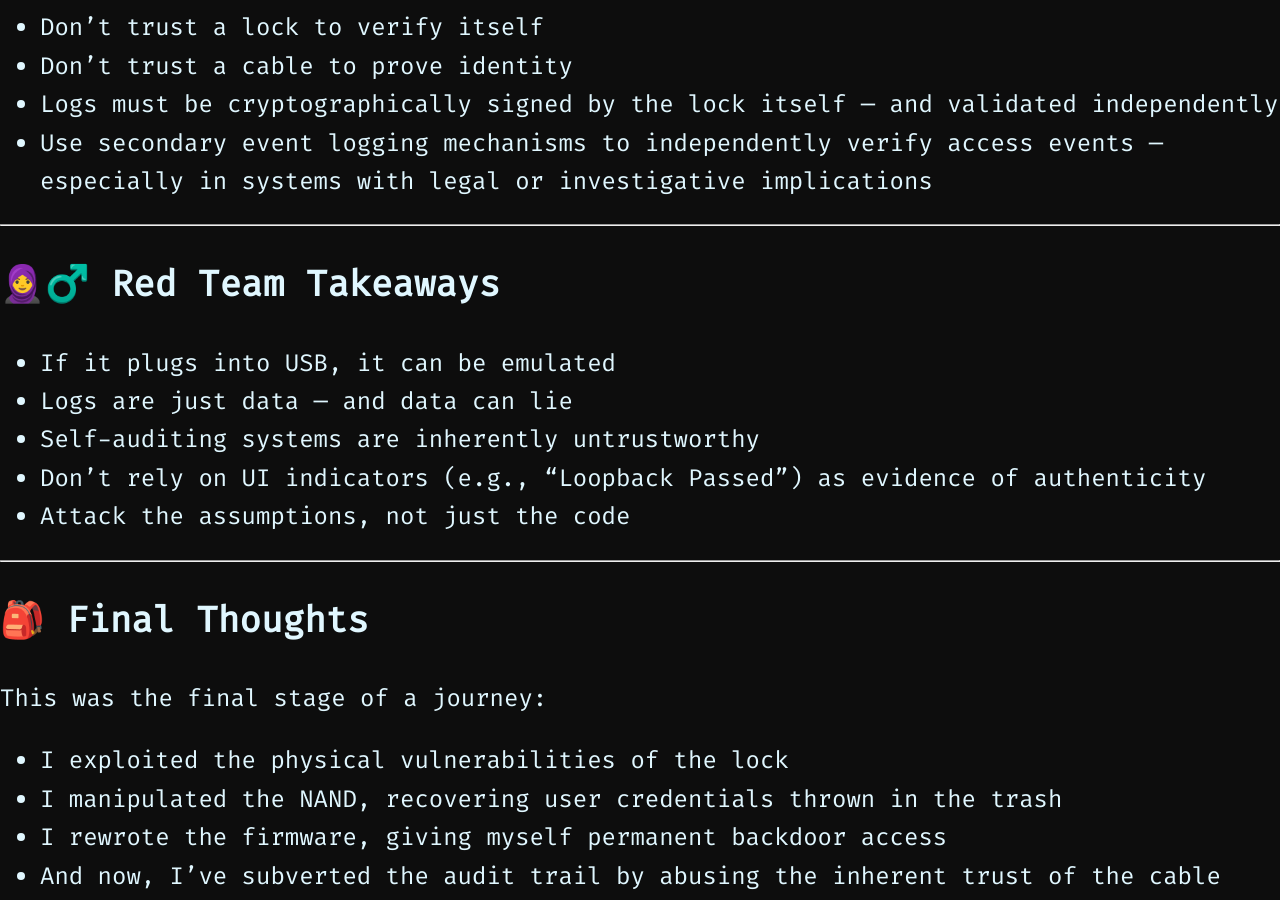
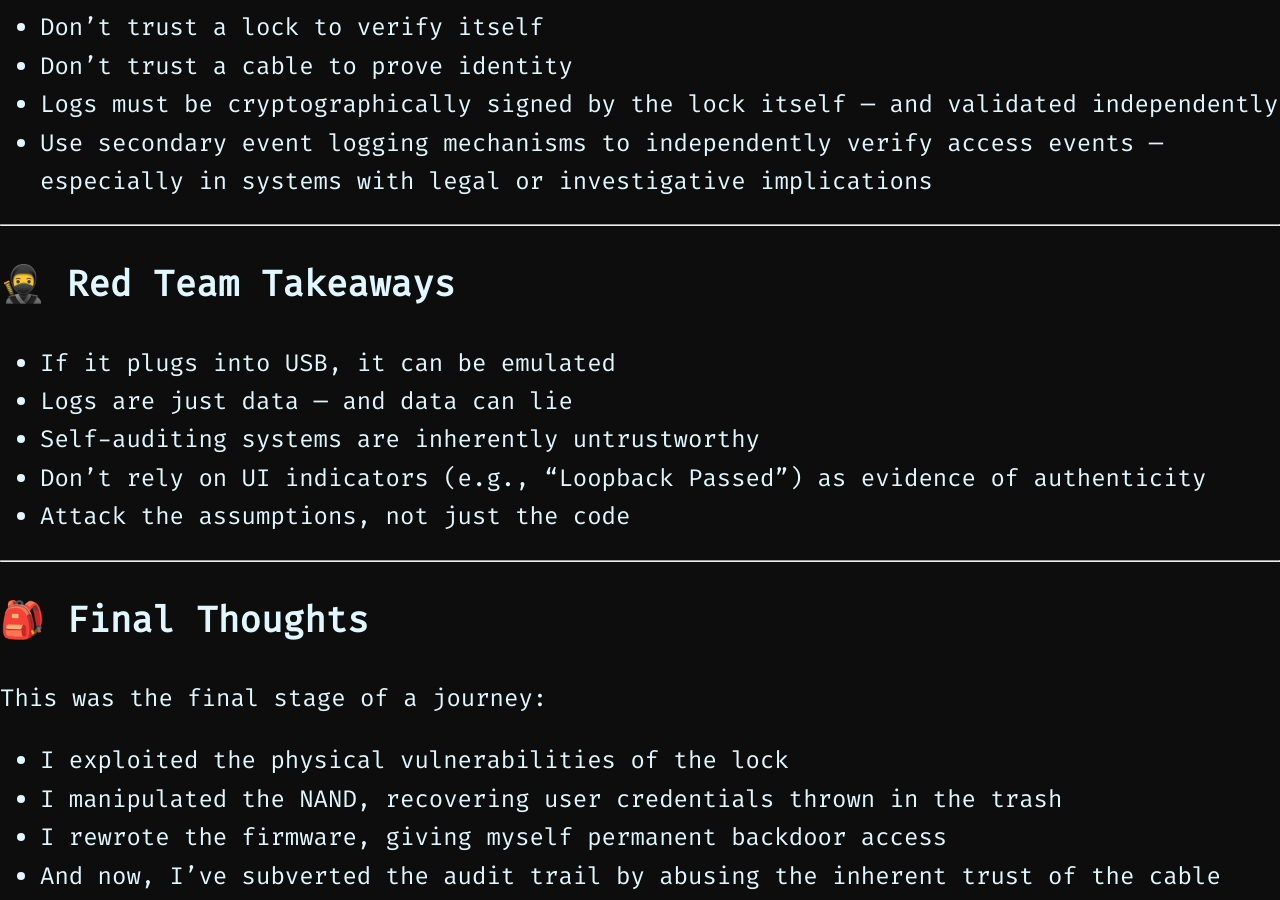
Before and after one commit to Qweary/Qweary.github.io, a Jekyll site: the page built from _posts/2025-08-12-audit-me-i-dare-you.md, in a window 1280 px wide and 900 px high, scrolled down 5205 px. Built offline with Jekyll 4.4.1, drawn with Linux system fonts in a browser that asks for light colours; a script that is not in the unit is left out.

```diff
--- a/_posts/2025-08-12-audit-me-i-dare-you.md
+++ b/_posts/2025-08-12-audit-me-i-dare-you.md
@@ -139,7 +139,7 @@ In legal or forensic contexts, this is an unacceptable risk.
 
 ---
 
-## 🧕‍♂️ **Red Team Takeaways**
+## 🥷 **Red Team Takeaways**
 
 - If it plugs into USB, it can be emulated
 - Logs are just data — and data can lie
```
